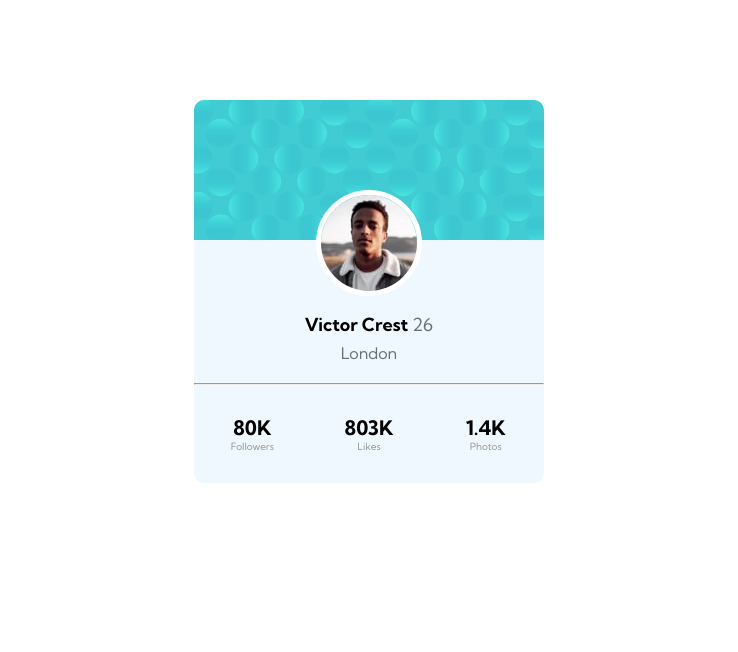
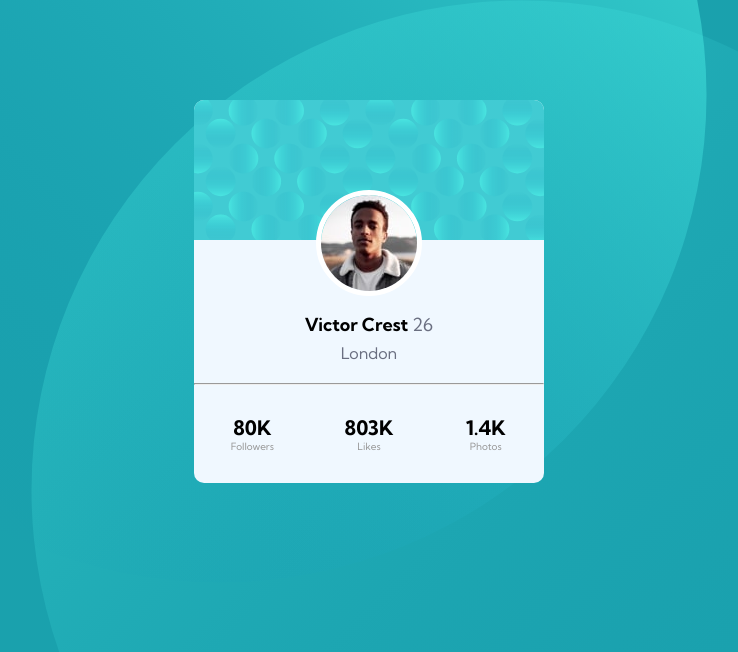
Before and after one commit to Darkull/Comonent-Design-Profile-Card, a plain HTML site: page index.html in a window 1280 px wide. Shown: the whole page, without its empty margins (271-1009 px from the left). Drawn offline with Linux system fonts and the light colour scheme.

Commit message:
added bg

```diff
--- a/index.html
+++ b/index.html
@@ -16,6 +16,7 @@
     <link rel="stylesheet" href="style.css" />
   </head>
   <body>
+    <div class="main-div">
       <section class="main-component">
         <div class="pattern-bg">
           <svg
@@ -441,5 +442,6 @@
           <p class="fllw02">Photos</p>
         </div>
       </section>
+    </div>
   </body>
 </html>
--- a/style.css
+++ b/style.css
@@ -10,6 +10,11 @@ html {
 
 body {
   font-family: "Kumbh Sans", sans-serif;
+  background-color: #1aa1ad;
+  background-image: url(./images/bg-pattern-top.svg),
+    url(./images/bg-pattern-bottom.svg);
+  background-repeat: no-repeat, no-repeat;
+  background-position: left bottom, right top;
 }
 
 /* # Front-end Style Guide
```
Lines whose indentation alone changed are shown as unchanged.
